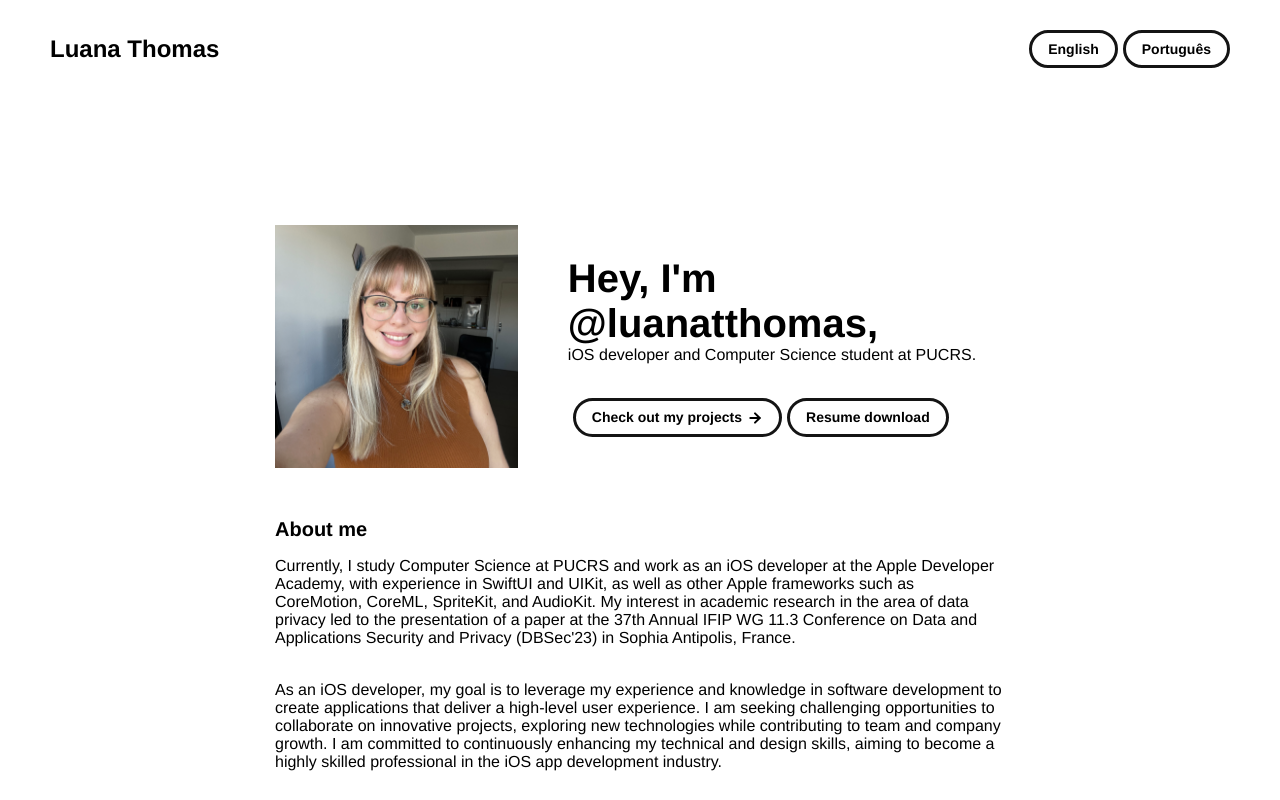
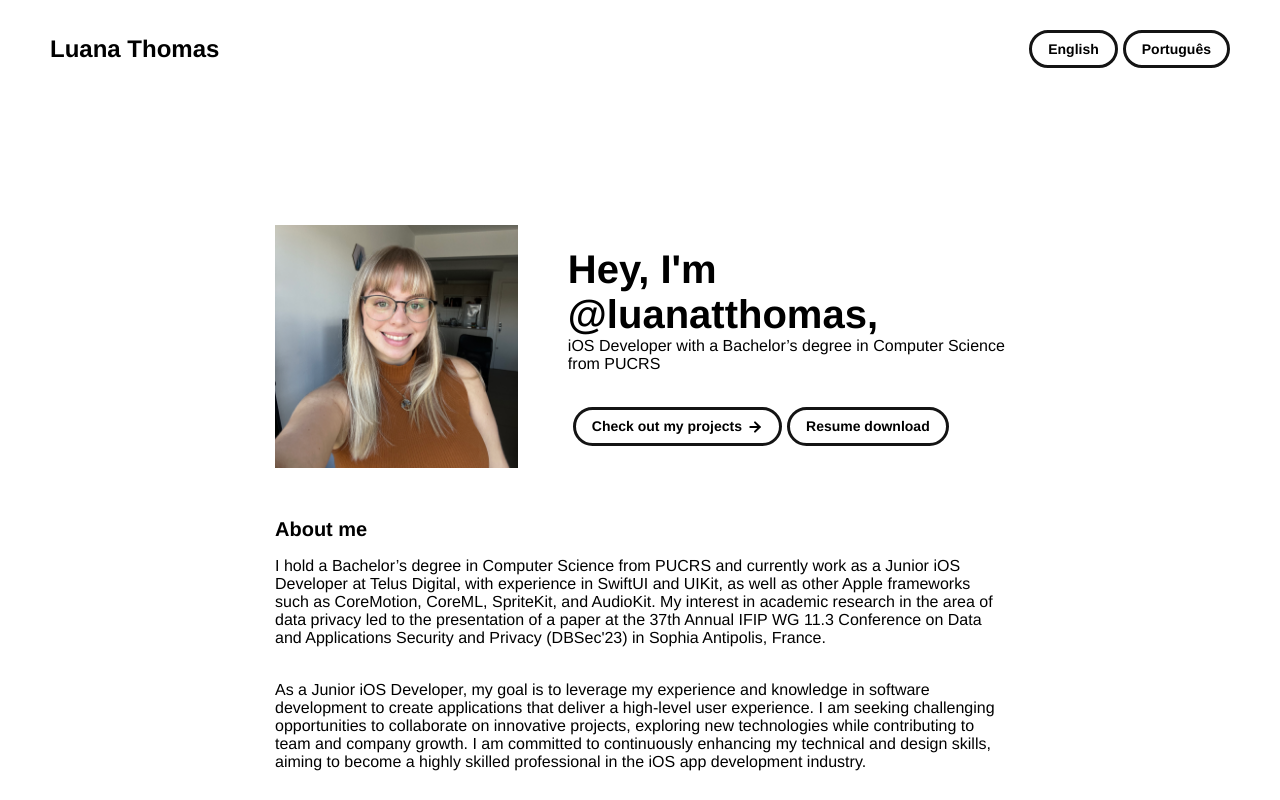
Before and after one commit to luanatthomas/luanatthomas.github.io, a plain HTML site: page index.html in a window 1280 px wide. Both pictures are taken after a click on the link "English". Shown: the top 800 px of the page. Drawn offline with Linux system fonts and the light colour scheme.

Commit message:
update 2025

```diff
--- a/index.html
+++ b/index.html
@@ -50,7 +50,7 @@
 			<div id="portfolio-header-text-container">
 				<div class="header-text">
 					<span id="apresentacao" class="main-title">Hey, I'm @luanatthomas,</span>
-					<div id="descricao" class="body-text">iOS developer and Computer Science student at PUCRS.</div>
+					<div id="descricao" class="body-text">iOS Developer with a Bachelor’s degree in Computer Science from PUCRS</div>
 				</div>
 				<div class="button-container-right">
 					<a class="button" id="my-work-link">
@@ -68,23 +68,17 @@
 		<div id="about-section">
 			<span id="sobre" class="subheader-text">About me</span>
 			<div class="about-section-content">
-				<div id="sobre1" class="body-text">Currently, I study Computer Science at PUCRS and work as an iOS
-					developer at
-					the Apple Developer Academy, with experience in SwiftUI and UIKit, as well as other Apple frameworks
-					such as CoreMotion, CoreML, SpriteKit, and AudioKit. My interest in academic research in the area of
-					data privacy led to the presentation of a paper at the 37th Annual IFIP WG 11.3 Conference on Data
-					and
-					Applications Security and Privacy (DBSec'23) in Sophia Antipolis, France.</div>
+				<div id="sobre1" class="body-text">I hold a Bachelor’s degree in Computer Science from PUCRS and currently
+					work as a Junior iOS Developer at Telus Digital, with experience in SwiftUI and UIKit, as well as other
+					Apple frameworks such as CoreMotion, CoreML, SpriteKit, and AudioKit. My interest in academic research
+					in the area of data privacy led to the presentation of a paper at the 37th Annual IFIP WG 11.3 Conference
+					on Data and Applications Security and Privacy (DBSec'23) in Sophia Antipolis, France.</div>
 
-				<div id="sobre2" class="body-text">As an iOS developer, my goal is to leverage my experience and
-					knowledge in software
-					development to create applications that deliver a high-level user experience. I am seeking
-					challenging
-					opportunities to collaborate on innovative projects, exploring new technologies while contributing
-					to
-					team and company growth. I am committed to continuously enhancing my technical and design skills,
-					aiming
-					to become a highly skilled professional in the iOS app development industry.</div>
+				<div id="sobre2" class="body-text">As a Junior iOS Developer, my goal is to leverage my experience and
+					knowledge in software development to create applications that deliver a high-level user experience.
+					I am seeking challenging opportunities to collaborate on innovative projects, exploring new technologies
+					while contributing to team and company growth. I am committed to continuously enhancing my technical and
+					design skills, aiming to become a highly skilled professional in the iOS app development industry.</div>
 			</div>
 		</div>
 
@@ -183,12 +177,12 @@
 			const content = {
 				'en': {
 					'apresentacao': "Hey, I'm @luanatthomas,",
-					'descricao': "iOS developer and Computer Science student at PUCRS.",
+					'descricao': "iOS Developer with a Bachelor’s degree in Computer Science from PUCRS",
 					'botao-projetos': "Check out my projects",
 					'curriculo-download': "Resume download",
 					'sobre': "About me",
-					'sobre1': "Currently, I study Computer Science at PUCRS and work as an iOS developer at the Apple Developer Academy, with experience in SwiftUI and UIKit, as well as other Apple frameworks such as CoreMotion, CoreML, SpriteKit, and AudioKit. My interest in academic research in the area of data privacy led to the presentation of a paper at the 37th Annual IFIP WG 11.3 Conference on Data and Applications Security and Privacy (DBSec'23) in Sophia Antipolis, France.",
-					'sobre2': "As an iOS developer, my goal is to leverage my experience and knowledge in software development to create applications that deliver a high-level user experience. I am seeking challenging opportunities to collaborate on innovative projects, exploring new technologies while contributing to team and company growth. I am committed to continuously enhancing my technical and design skills, aiming to become a highly skilled professional in the iOS app development industry.",
+					'sobre1': "I hold a Bachelor’s degree in Computer Science from PUCRS and currently work as a Junior iOS Developer at Telus Digital, with experience in SwiftUI and UIKit, as well as other Apple frameworks such as CoreMotion, CoreML, SpriteKit, and AudioKit. My interest in academic research in the area of data privacy led to the presentation of a paper at the 37th Annual IFIP WG 11.3 Conference on Data and Applications Security and Privacy (DBSec'23) in Sophia Antipolis, France.",
+					'sobre2': "As a Junior iOS Developer, my goal is to leverage my experience and knowledge in software development to create applications that deliver a high-level user experience. I am seeking challenging opportunities to collaborate on innovative projects, exploring new technologies while contributing to team and company growth. I am committed to continuously enhancing my technical and design skills, aiming to become a highly skilled professional in the iOS app development industry.",
 					'projetos': "My projects",
 					'ver-mais1': "Read more",
 					'ver-mais2': "Read more",
@@ -203,12 +197,12 @@
 				},
 				'pt': {
 					'apresentacao': "Olá, eu sou @luanatthomas,",
-					'descricao': 'desenvolvedora iOS e estudante de Ciência da Computação na PUCRS.',
+					'descricao': 'desenvolvedora iOS com bacharelado em Ciência da Computação pela PUCRS',
 					'botao-projetos': "Veja meus projetos",
 					'curriculo-download': "Download do currículo",
 					'sobre': 'Sobre mim',
-					'sobre1': "Atualmente, estudo Ciência da Computação na PUCRS e trabalho como desenvolvedora iOS na Apple Developer Academy, com experiência em SwiftUI e UIKit, além de outros frameworks da Apple, como CoreMotion, CoreML, SpriteKit e AudioKit. Meu interesse em pesquisa acadêmica na área de privacidade de dados resultou na publicação e apresentação de um artigo na 37ª Conferência Anual do IFIP WG 11.3 sobre Segurança e Privacidade de Dados e Aplicações (DBSec'23) em Sophia Antipolis, França.",
-					'sobre2': "Como desenvolvedora iOS, meu objetivo é aplicar minha experiência e conhecimento em desenvolvimento de software para criar aplicativos que ofereçam uma experiência de usuário de alto nível. Estou em busca de oportunidades desafiadoras para colaborar em projetos inovadores, explorando novas tecnologias, enquanto contribuo para o crescimento da equipe e da empresa. Estou comprometida em aprimorar constantemente minhas habilidades técnicas e de design, para me tornar uma profissional altamente qualificada na indústria de desenvolvimento de aplicativos iOS.",
+					'sobre1': "Sou formada em Ciência da Computação pela PUCRS e atualmente trabalho como desenvolvedora iOS Junior na Telus Digital, com experiência em SwiftUI e UIKit, além de outros frameworks da Apple, como CoreMotion, CoreML, SpriteKit e AudioKit. Meu interesse em pesquisa acadêmica na área de privacidade de dados resultou na publicação e apresentação de um artigo na 37ª Conferência Anual do IFIP WG 11.3 sobre Segurança e Privacidade de Dados e Aplicações (DBSec'23) em Sophia Antipolis, França.",
+					'sobre2': "Como desenvolvedora iOS Junior, meu objetivo é aplicar minha experiência e conhecimento em desenvolvimento de software para criar aplicativos que ofereçam uma experiência de usuário de alto nível. Busco oportunidades desafiadoras para colaborar em projetos inovadores, explorando novas tecnologias e contribuindo para o crescimento da equipe e da empresa. Estou comprometida em aprimorar constantemente minhas habilidades técnicas e de design, visando me tornar uma profissional altamente qualificada na indústria de desenvolvimento de aplicativos iOS.",
 					'projetos': "Meus projetos",
 					'ver-mais1': "Veja mais",
 					'ver-mais2': "Veja mais",
```
Also changed, not shown: 1 other file.
